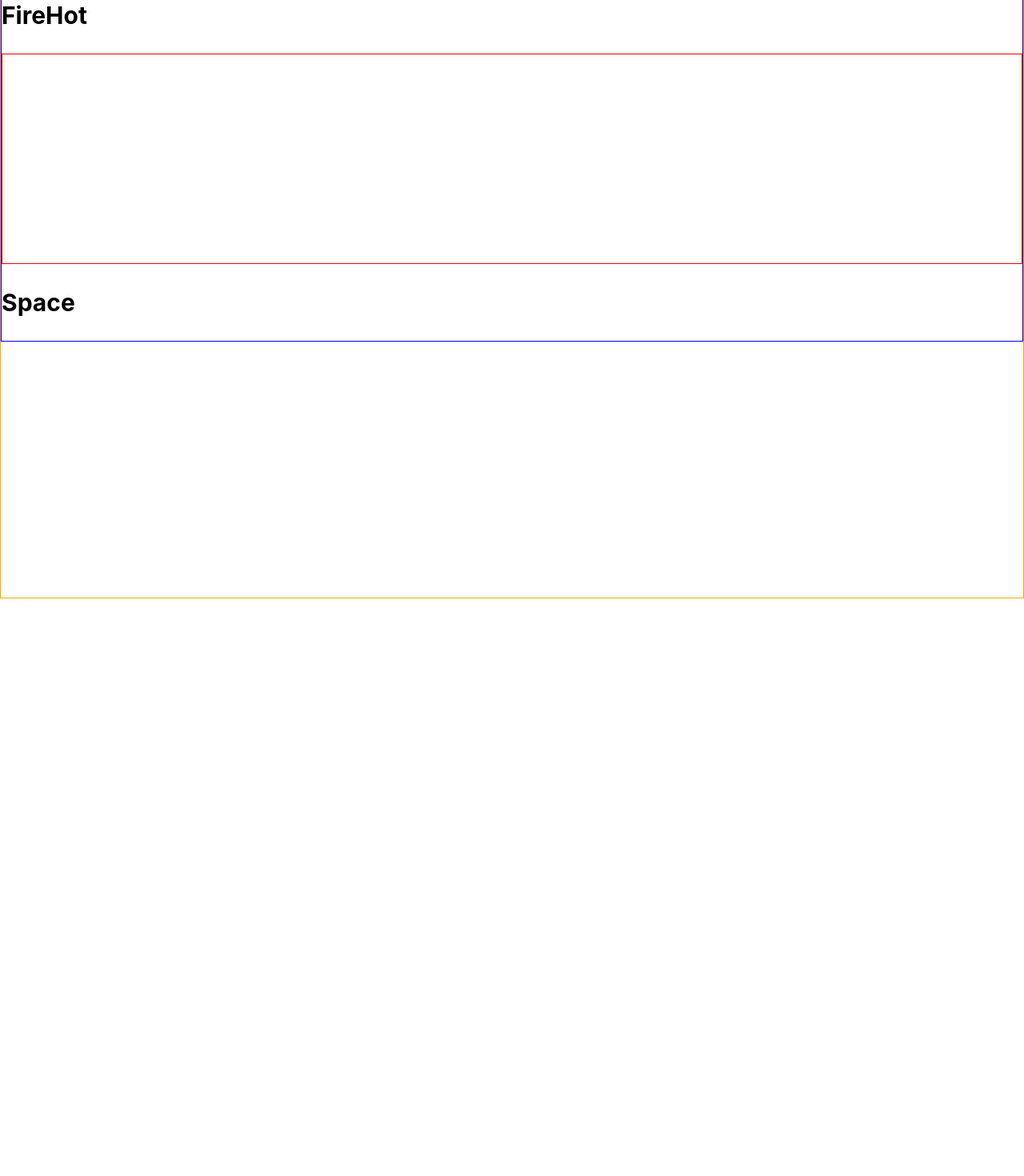
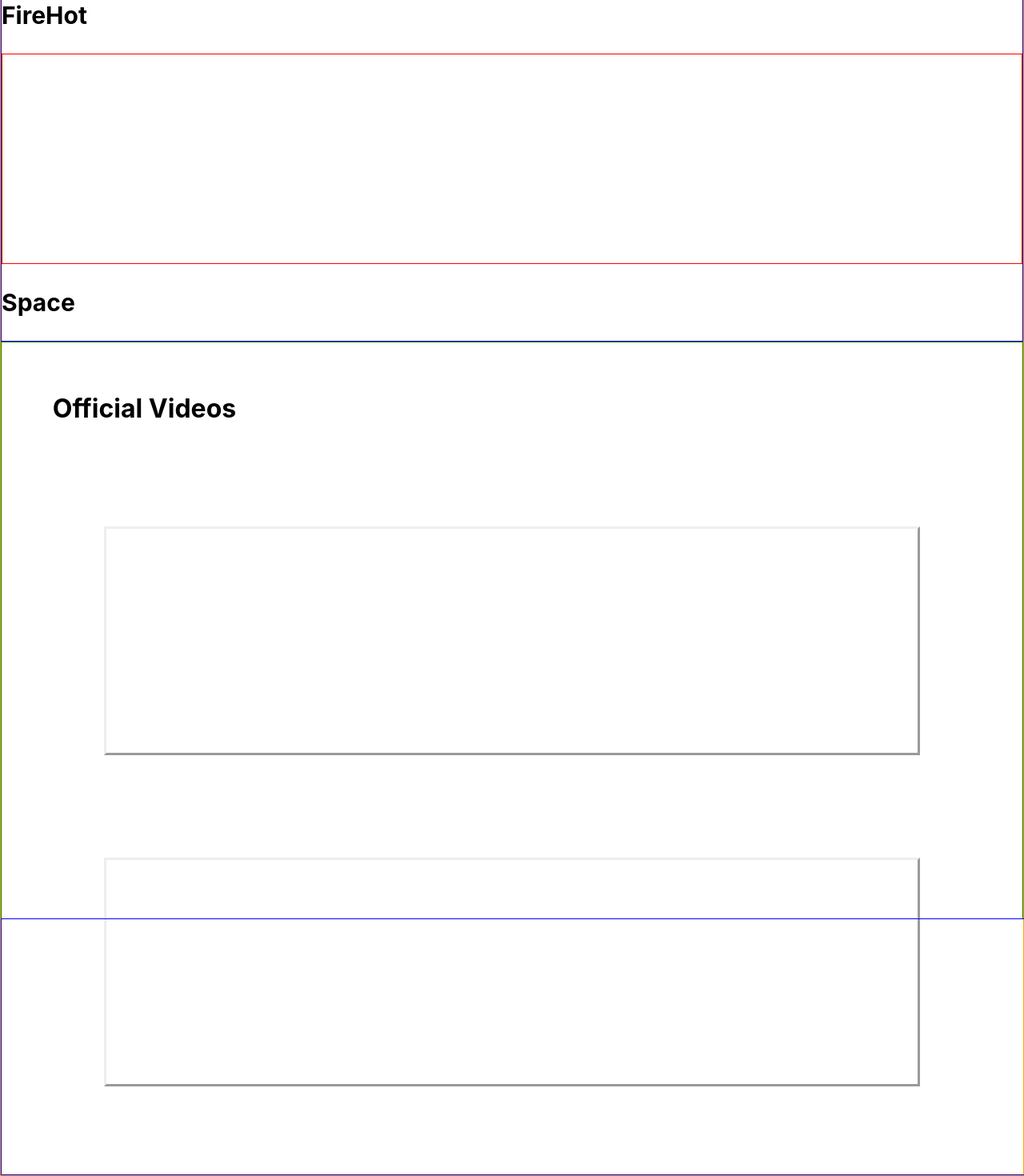
Before and after one commit to YaniWessi/Straightoutthefire-, a React (Create React App) app: page / in a window 1280 px wide. Shown: the part 1718-3188 px from the top of the page at 80% size. Before the commit the page ends 2466 px from the top, so only its background shows below. Built offline with nearby package versions, Linux system fonts and the light colour scheme.

Commit message:
Sloved the scroll stop feature on the footer and added some styles

```diff
--- a/src/App.js
+++ b/src/App.js
@@ -6,6 +6,8 @@ import AppHeader from "./components/header/AppHeader"
 import Slider from './components/Slider/Slider'
 import MidBody from './components/midbody/MidBody'
 import MidBodyTwo from "./components/midbody/MidBodyTwo";
+import MidVideo from "./components/midbody/MidVideo";
+import Footer from "./components/footer/Footer"
 
 function App() {
   return (
@@ -14,6 +16,8 @@ function App() {
       <Slider />
       <MidBody />
       <MidBodyTwo />
+      <MidVideo/>
+      <Footer/>
 
    </>
   );
--- a/src/components/MarketingImg.js
+++ /dev/null
@@ -1 +0,0 @@
-import React from "React";
--- /dev/null
+++ b/src/components/footer/Footer.js
@@ -0,0 +1,12 @@
+import React from 'react';
+
+
+const Footer = () => {
+    return(
+       <div className="footer">
+
+       </div>
+    )
+}
+
+export default Footer;
--- /dev/null
+++ b/src/components/midbody/MidVideo.js
@@ -0,0 +1,14 @@
+import  React from "react";
+
+const MidVideo = () => {
+
+    return (
+    <div className="video-section">
+        <h1>Official Videos</h1>
+        <div className="video"></div>
+        <div className="video"></div>
+    </div>
+    )
+}
+
+export default MidVideo;
--- a/src/index.css
+++ b/src/index.css
@@ -231,3 +231,36 @@ code {
 .mid-body-box2 h3{
   font-size: 30px;
 }
+
+
+/* This are styles for the mid video section*/
+
+.video-section {
+  border:1px solid green;
+  height: 90vh;
+}
+
+.video-section h1{
+  margin:5%;
+  /* border:1px solid blue; */
+  padding:0%;
+}
+.video{
+  /* border: 1px solid black; */
+  border-style: outset;
+  height: 35vh;
+  margin:10%;
+}
+
+/* Css styles for footer */
+
+.footer{
+  position:absolute;
+  bottom: 0;
+  left: 0;
+  z-index: 1;
+  border: 1px solid blue;
+  height:319px;
+  width: 100%;
+
+}
```
Also changed, not shown: src/components/NewsTiles.js (deleted).
